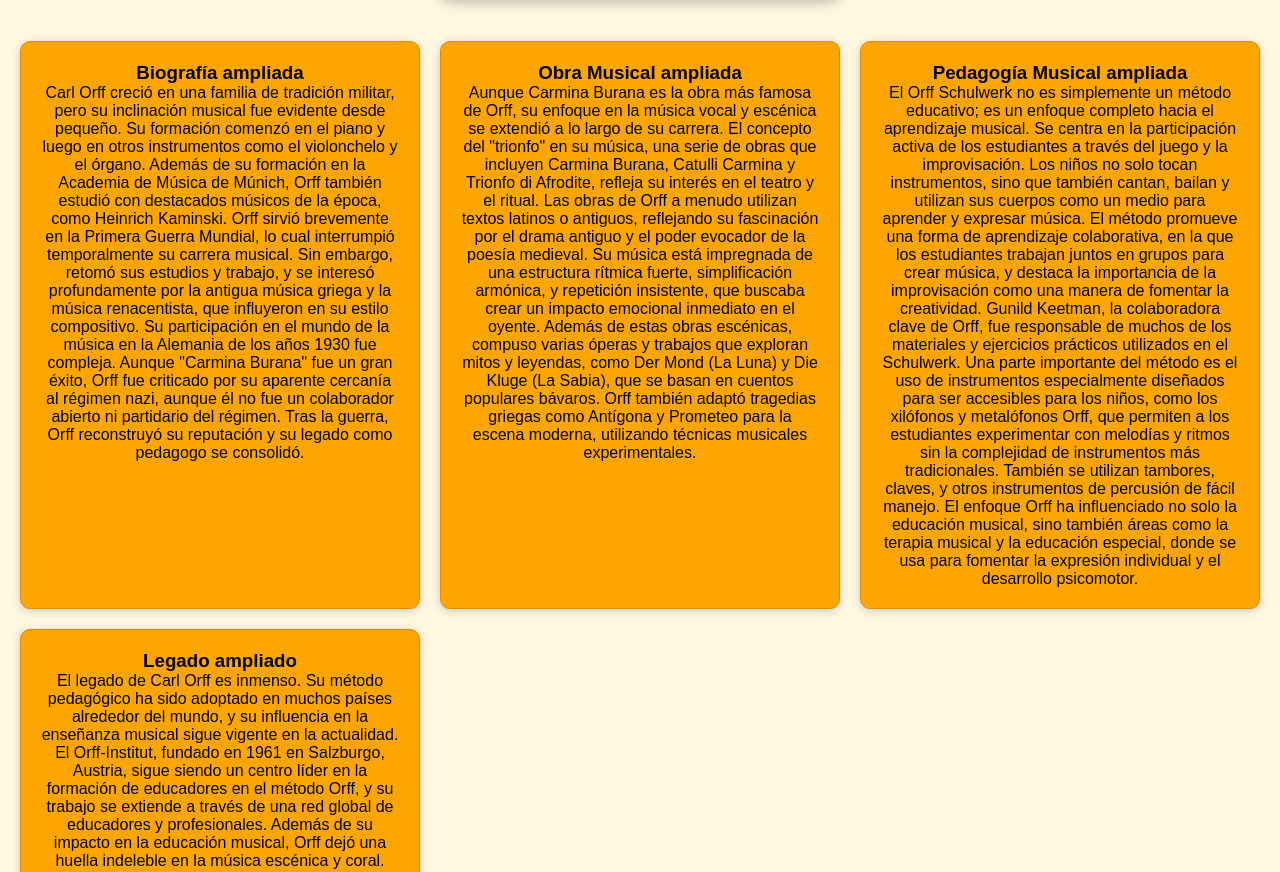
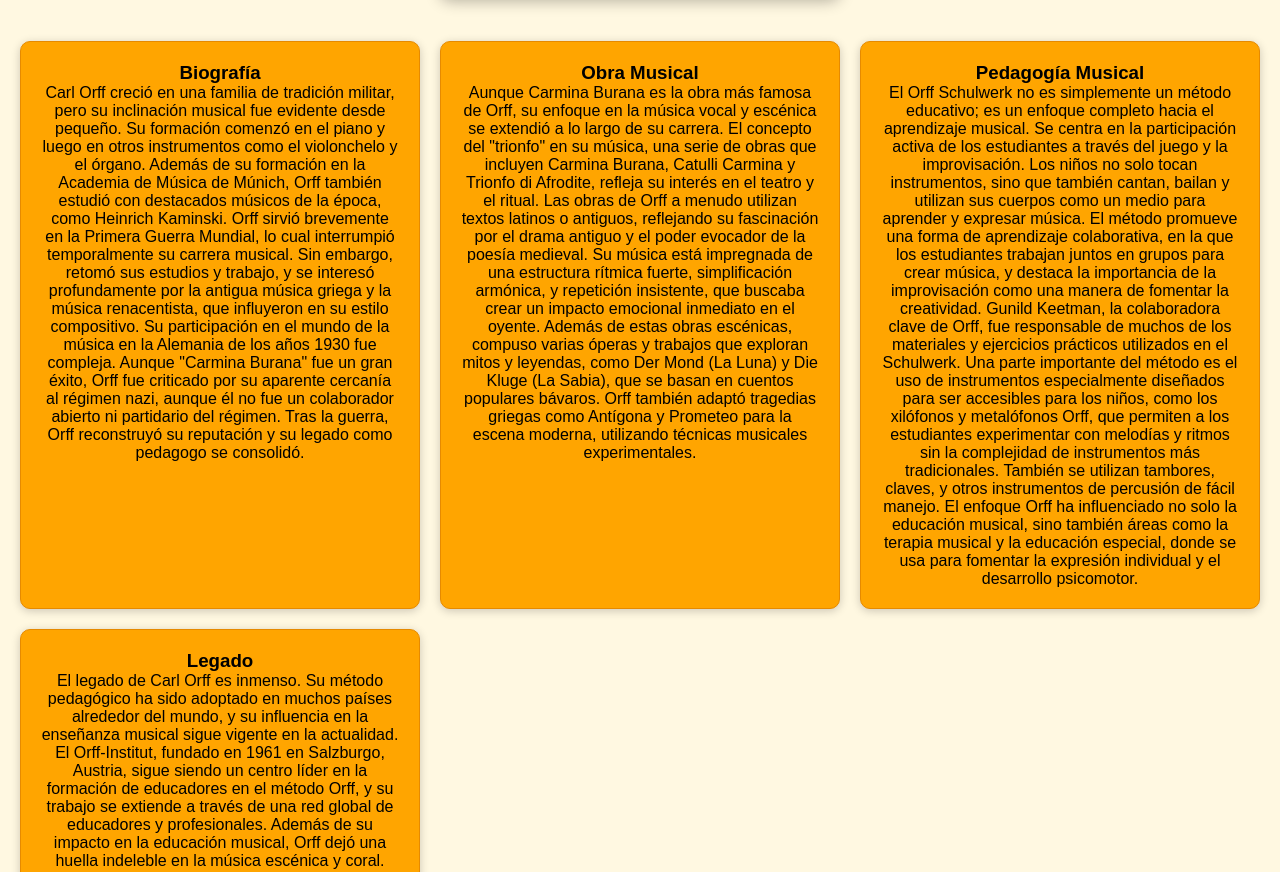
Before and after one commit to NicolasMachadoX/NicolasMachadoX.github.io, a plain HTML site: page index.html in a window 1280 px wide. Shown: the part 371-1243 px from the top of the page. Drawn offline with Linux system fonts and the light colour scheme.

Commit message:
Update index.html

```diff
--- a/index.html
+++ b/index.html
@@ -23,7 +23,7 @@
 
     <div class="grid-container">
         <div class="grid-item" onclick="toggleExpand(this)">
-            <h3>Biografía ampliada</h3>
+            <h3>Biografía </h3>
             <p class="hidden-text">Carl Orff creció en una familia de tradición militar, pero su inclinación musical fue evidente desde pequeño. Su formación comenzó en el piano y luego en otros instrumentos como el violonchelo y el órgano. Además de su formación en la Academia de Música de Múnich, Orff también estudió con destacados músicos de la época, como Heinrich Kaminski.
 
                 Orff sirvió brevemente en la Primera Guerra Mundial, lo cual interrumpió temporalmente su carrera musical. Sin embargo, retomó sus estudios y trabajo, y se interesó profundamente por la antigua música griega y la música renacentista, que influyeron en su estilo compositivo.
@@ -32,15 +32,15 @@
                 </p>
         </div>
         <div class="grid-item" onclick="toggleExpand(this)">
-            <h3>Obra Musical ampliada</h3>
+            <h3>Obra Musical </h3>
             <p class="hidden-text">Aunque Carmina Burana es la obra más famosa de Orff, su enfoque en la música vocal y escénica se extendió a lo largo de su carrera. El concepto del "trionfo" en su música, una serie de obras que incluyen Carmina Burana, Catulli Carmina y Trionfo di Afrodite, refleja su interés en el teatro y el ritual. Las obras de Orff a menudo utilizan textos latinos o antiguos, reflejando su fascinación por el drama antiguo y el poder evocador de la poesía medieval. Su música está impregnada de una estructura rítmica fuerte, simplificación armónica, y repetición insistente, que buscaba crear un impacto emocional inmediato en el oyente. Además de estas obras escénicas, compuso varias óperas y trabajos que exploran mitos y leyendas, como Der Mond (La Luna) y Die Kluge (La Sabia), que se basan en cuentos populares bávaros. Orff también adaptó tragedias griegas como Antígona y Prometeo para la escena moderna, utilizando técnicas musicales experimentales.</p>
         </div>
         <div class="grid-item" onclick="toggleExpand(this)">
-            <h3>Pedagogía Musical ampliada</h3>
+            <h3>Pedagogía Musical </h3>
             <p class="hidden-text">El Orff Schulwerk no es simplemente un método educativo; es un enfoque completo hacia el aprendizaje musical. Se centra en la participación activa de los estudiantes a través del juego y la improvisación. Los niños no solo tocan instrumentos, sino que también cantan, bailan y utilizan sus cuerpos como un medio para aprender y expresar música. El método promueve una forma de aprendizaje colaborativa, en la que los estudiantes trabajan juntos en grupos para crear música, y destaca la importancia de la improvisación como una manera de fomentar la creatividad. Gunild Keetman, la colaboradora clave de Orff, fue responsable de muchos de los materiales y ejercicios prácticos utilizados en el Schulwerk. Una parte importante del método es el uso de instrumentos especialmente diseñados para ser accesibles para los niños, como los xilófonos y metalófonos Orff, que permiten a los estudiantes experimentar con melodías y ritmos sin la complejidad de instrumentos más tradicionales. También se utilizan tambores, claves, y otros instrumentos de percusión de fácil manejo. El enfoque Orff ha influenciado no solo la educación musical, sino también áreas como la terapia musical y la educación especial, donde se usa para fomentar la expresión individual y el desarrollo psicomotor.</p>
         </div>
         <div class="grid-item" onclick="toggleExpand(this)">
-            <h3>Legado ampliado</h3>
+            <h3>Legado </h3>
             <p class="hidden-text">El legado de Carl Orff es inmenso. Su método pedagógico ha sido adoptado en muchos países alrededor del mundo, y su influencia en la enseñanza musical sigue vigente en la actualidad. El Orff-Institut, fundado en 1961 en Salzburgo, Austria, sigue siendo un centro líder en la formación de educadores en el método Orff, y su trabajo se extiende a través de una red global de educadores y profesionales. Además de su impacto en la educación musical, Orff dejó una huella indeleble en la música escénica y coral. Carmina Burana sigue siendo una de las piezas más interpretadas en todo el mundo, y es usada tanto en conciertos como en la cultura popular. Su estilo rítmico y dramático ha sido fuente de inspiración para compositores posteriores. La Fundación Carl Orff, establecida tras su muerte, se encarga de preservar su obra y de apoyar la difusión de su método pedagógico. También organiza eventos, conciertos y proyectos relacionados con su legado.</p>
         </div>
     </div>
```
